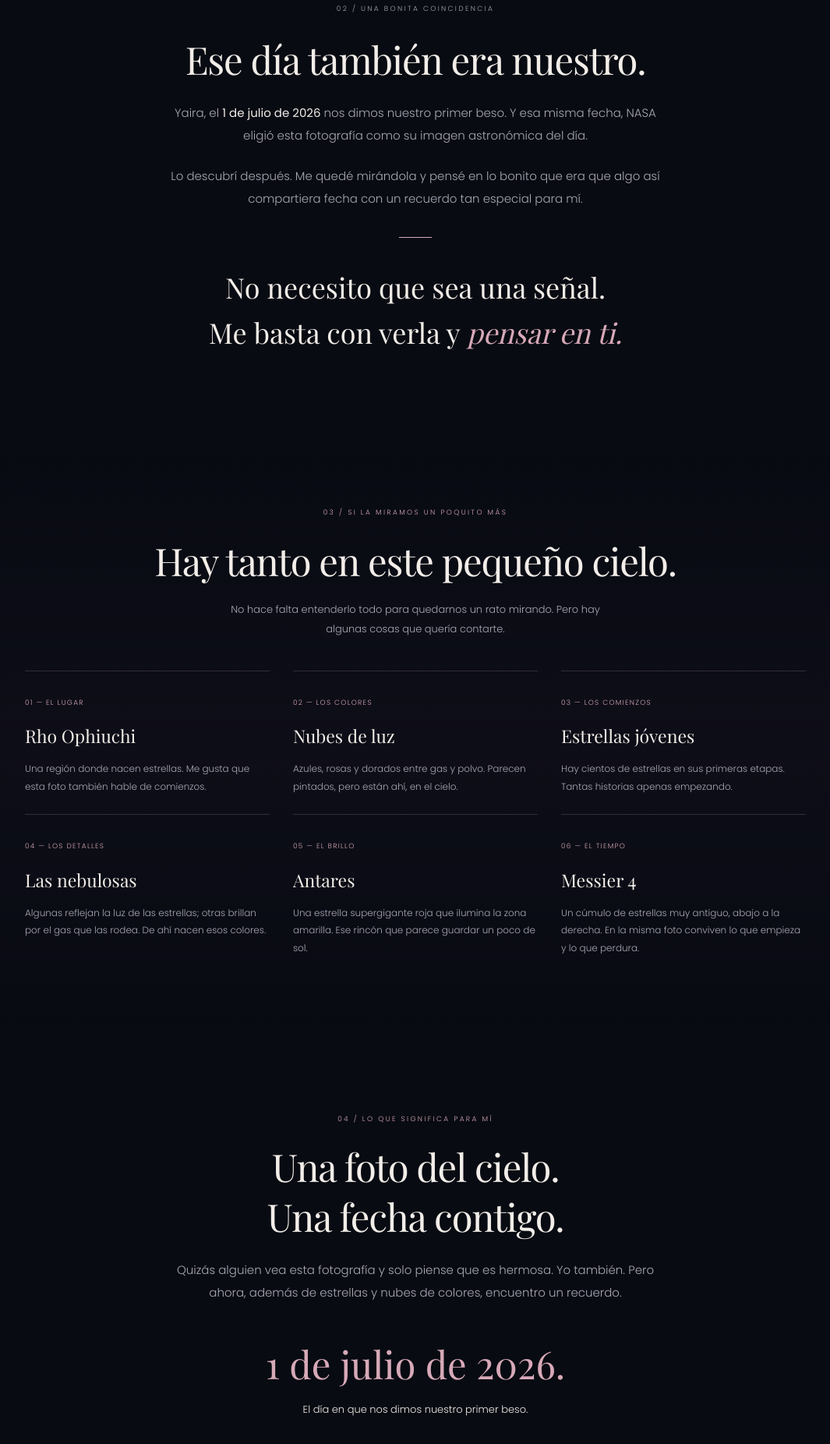
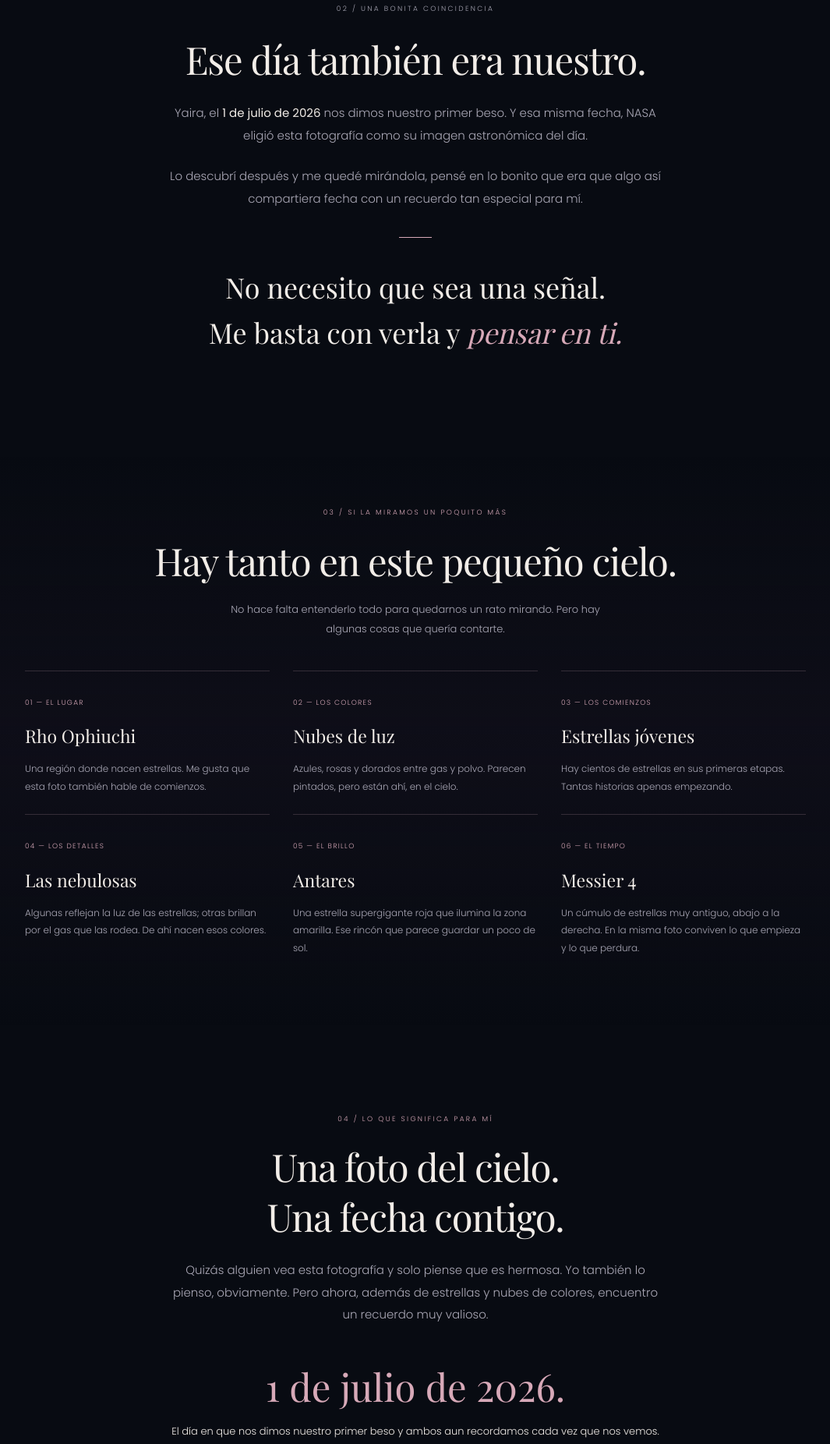
Before and after one commit to hayai107/HAYAI3, a plain HTML site: page index.html in a window 1280 px wide. Shown: the part 2502-4354 px from the top of the page at 78% size, without its empty margins (107-1172 px from the left). Drawn offline with nearby package versions, Linux system fonts and the light colour scheme; a web font is replaced by a local one.

Commit message:
version final

```diff
--- a/index.html
+++ b/index.html
@@ -29,7 +29,7 @@
 </section>
 <div class="divider" aria-hidden="true">✦</div>
 <section class="section center reveal" id="el-cielo" aria-labelledby="sky-title"><p class="eyebrow">01 / El cielo de aquel día</p><h2 id="sky-title">The Cotton Candy Clouds<br>of Rho Ophiuchi</h2><p class="subheading">Astronomy Picture of the Day — NASA · 01.07.2026</p><figure class="photo"><a href="img/nasa.jpg" target="_blank" rel="noopener" aria-label="Abrir la fotografía completa en una pestaña nueva"><img src="img/nasa.jpg" width="800" height="1202" alt="Fotografía completa de Rho Ophiuchi, sus nebulosas de colores y la luz dorada de Antares" loading="lazy"></a><figcaption><span>Fotografía © Ángel Molina</span><a class="source" href="https://apod.nasa.gov/apod/ap260701.html" target="_blank" rel="noopener noreferrer">Ver la publicación de NASA ↗</a></figcaption></figure></section>
-<section class="section coincidence center reveal" aria-labelledby="coincidence-title"><div class="letter"><p class="eyebrow">02 / Una bonita coincidencia</p><h2 id="coincidence-title">Ese día también era nuestro.</h2><p>Yaira, el <strong>1 de julio de 2026</strong> nos dimos nuestro primer beso. Y esa misma fecha, NASA eligió esta fotografía como su imagen astronómica del día.</p><p>Lo descubrí después. Me quedé mirándola y pensé en lo bonito que era que algo así compartiera fecha con un recuerdo tan especial para mí.</p><div class="small-line" aria-hidden="true"></div><p class="quote">No necesito que sea una señal.<br>Me basta con verla y <em>pensar en ti.</em></p></div></section>
+<section class="section coincidence center reveal" aria-labelledby="coincidence-title"><div class="letter"><p class="eyebrow">02 / Una bonita coincidencia</p><h2 id="coincidence-title">Ese día también era nuestro.</h2><p>Yaira, el <strong>1 de julio de 2026</strong> nos dimos nuestro primer beso. Y esa misma fecha, NASA eligió esta fotografía como su imagen astronómica del día.</p><p>Lo descubrí después y me quedé mirándola, pensé en lo bonito que era que algo así compartiera fecha con un recuerdo tan especial para mí.</p><div class="small-line" aria-hidden="true"></div><p class="quote">No necesito que sea una señal.<br>Me basta con verla y <em>pensar en ti.</em></p></div></section>
 <div class="details-section"><section class="section center reveal" aria-labelledby="details-title"><p class="eyebrow">03 / Si la miramos un poquito más</p><h2 id="details-title">Hay tanto en este pequeño cielo.</h2><p class="details-intro">No hace falta entenderlo todo para quedarnos un rato mirando. Pero hay algunas cosas que quería contarte.</p><div class="details">
 <article><span class="number">01 — EL LUGAR</span><h3>Rho Ophiuchi</h3><p>Una región donde nacen estrellas. Me gusta que esta foto también hable de comienzos.</p></article>
 <article><span class="number">02 — LOS COLORES</span><h3>Nubes de luz</h3><p>Azules, rosas y dorados entre gas y polvo. Parecen pintados, pero están ahí, en el cielo.</p></article>
@@ -38,6 +38,6 @@
 <article><span class="number">05 — EL BRILLO</span><h3>Antares</h3><p>Una estrella supergigante roja que ilumina la zona amarilla. Ese rincón que parece guardar un poco de sol.</p></article>
 <article><span class="number">06 — EL TIEMPO</span><h3>Messier 4</h3><p>Un cúmulo de estrellas muy antiguo, abajo a la derecha. En la misma foto conviven lo que empieza y lo que perdura.</p></article>
 </div></section></div>
-<section class="section closing center reveal" aria-labelledby="closing-title"><p class="eyebrow">04 / Lo que significa para mí</p><h2 id="closing-title">Una foto del cielo.<br>Una fecha contigo.</h2><div class="letter"><p>Quizás alguien vea esta fotografía y solo piense que es hermosa. Yo también. Pero ahora, además de estrellas y nubes de colores, encuentro un recuerdo.</p></div><p class="closing-date">1 de julio de 2026.</p><p class="kiss">El día en que nos dimos nuestro primer beso.</p><div class="small-line" aria-hidden="true"></div><div class="letter"><p>No hace falta que el cielo cuente nuestra historia. Con que esta imagen me recuerde a ti, ya tiene un lugar en ella.</p><p class="quote">Desde ese día, cuando mire estas estrellas, también voy a pensar en nosotros.</p></div><p class="signature">Nuestro 1 de julio.</p><nav class="chapter-navigation" aria-label="Continuar nuestra historia"><p>Todavía hay algo más para ti.</p><a class="button button-continue" href="https://hayai107.github.io/HAYAI4/">CONTINUAR <span aria-hidden="true">→</span></a><a class="chapter-back" href="https://hayai107.github.io/HAYAI2/">← Volver a nuestra historia</a></nav></section>
+<section class="section closing center reveal" aria-labelledby="closing-title"><p class="eyebrow">04 / Lo que significa para mí</p><h2 id="closing-title">Una foto del cielo.<br>Una fecha contigo.</h2><div class="letter"><p>Quizás alguien vea esta fotografía y solo piense que es hermosa. Yo también lo pienso, obviamente. Pero ahora, además de estrellas y nubes de colores, encuentro un recuerdo muy valioso.</p></div><p class="closing-date">1 de julio de 2026.</p><p class="kiss">El día en que nos dimos nuestro primer beso y ambos aun recordamos cada vez que nos vemos.</p><div class="small-line" aria-hidden="true"></div><div class="letter"><p>No necesito que esta imagen tenga que contar nuestra historia. Me basta saber que, cada vez que la vea, voy a pensar en ti. Y eso ya la hace especial para mí.</p><p class="quote">Desde ese día, cada vez que vuelva a ver estas estrellas, voy a acordarme de ti y de ese momento que vivimos juntos.</p></div><p class="signature">Nuestro 1 de julio.</p><nav class="chapter-navigation" aria-label="Continuar nuestra historia"><p>Todavía hay algo más para ti.</p><a class="button button-continue" href="https://hayai107.github.io/HAYAI4/">CONTINUAR <span aria-hidden="true">→</span></a><a class="chapter-back" href="https://hayai107.github.io/HAYAI2/">← Volver a nuestra historia</a></nav></section>
 </main><footer><span>Para Yaira, con todo mi cariño.</span><span>01.07.2026 ✦</span></footer>
 </body></html>
```
